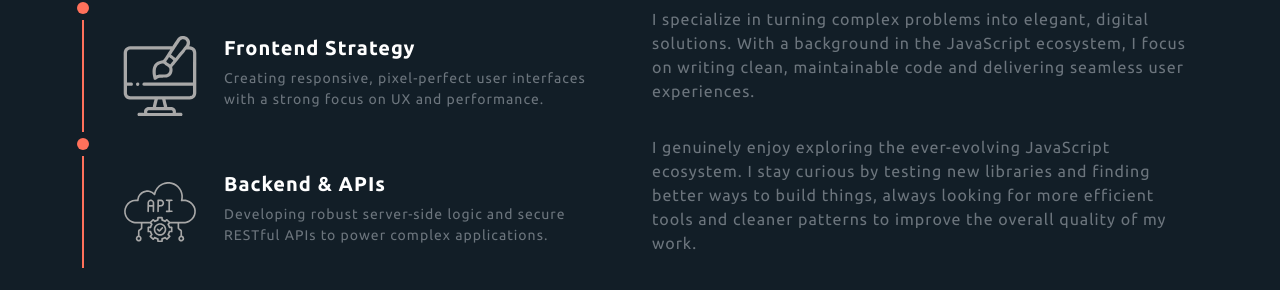
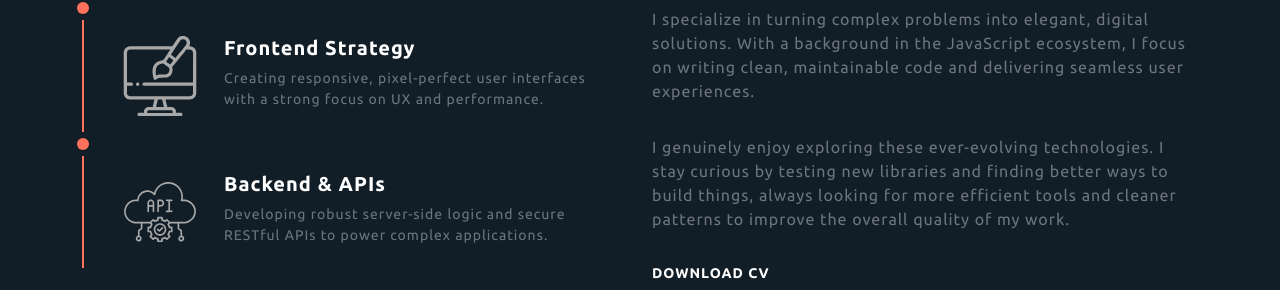
Before and after one commit to Alessandro01-dev/portfolio, a React (Vite) app: page / in a window 1280 px wide. Shown: the part 959-1249 px from the top of the page. Built offline with nearby package versions, Linux system fonts and the light colour scheme; no server answers.

Commit message:
updated cvs (en and it) and updated about texts in translations.js

```diff
--- a/src/utilities/translations.js
+++ b/src/utilities/translations.js
@@ -15,7 +15,7 @@ export const translations = {
       title: "About Me",
       intro: "Full-Stack Developer dedicated to building scalable and intuitive digital products.",
       text1: "I specialize in turning complex problems into elegant, digital solutions. With a background in the JavaScript ecosystem, I focus on writing clean, maintainable code and delivering seamless user experiences.",
-      text2: "I genuinely enjoy exploring the ever-evolving JavaScript ecosystem. I stay curious by testing new libraries and finding better ways to build things, always looking for more efficient tools and cleaner patterns to improve the overall quality of my work.",
+      text2: "I genuinely enjoy exploring these ever-evolving technologies. I stay curious by testing new libraries and finding better ways to build things, always looking for more efficient tools and cleaner patterns to improve the overall quality of my work.",
       downloadLabel: "Download CV",
       cvEnBtn: "English Version",
       cvItBtn: "Italian Version"
@@ -97,8 +97,8 @@ export const translations = {
     about: {
       title: "Chi Sono",
       intro: "Sviluppatore Full-Stack dedicato alla creazione di prodotti digitali scalabili e intuitivi.",
-      text1: "Mi specializzo nel trasformare problemi complessi in eleganti soluzioni digitali. Con una solida esperienza nell'ecosistema JavaScript, mi dedico alla scrittura di codice pulito e manutenibile per offrire un'esperienza utente fluida e intuitiva.",
-      text2: "Amo esplorare l'ecosistema JavaScript, in continua evoluzione. Alimento la mia curiosità testando nuove librerie e cercando costantemente modi migliori per costruire prodotti, alla ricerca di strumenti più efficienti e pattern più puliti per elevare la qualità del mio lavoro.",
+      text1: "Mi specializzo nel trasformare problemi complessi in eleganti soluzioni digitali. Con un background nell'ecosistema JavaScript, mi dedico alla scrittura di codice pulito e manutenibile per offrire un'esperienza utente fluida e intuitiva.",
+      text2: "Amo esplorare questo settore in continua evoluzione. Alimento la mia curiosità testando nuove librerie e cercando costantemente modi migliori per costruire prodotti, alla ricerca di strumenti più efficienti e pattern più puliti per elevare la qualità del mio lavoro.",
       downloadLabel: "Scarica il CV",
       cvEnBtn: "Versione Inglese",
       cvItBtn: "Versione Italiana"
```
Also changed, not shown: 2 other files (tests, documents, lock files or other folders).
